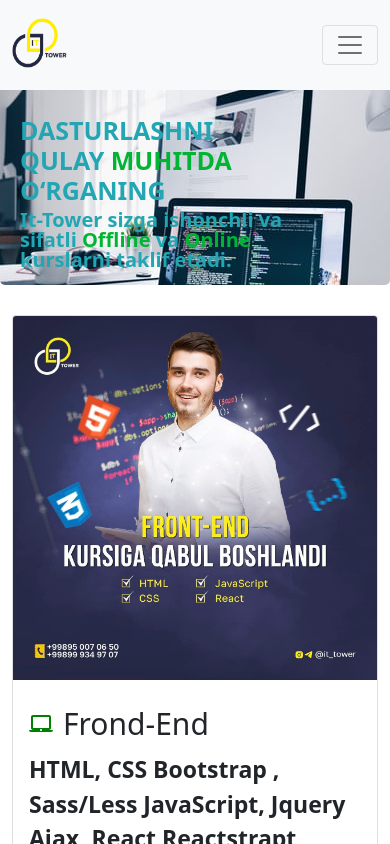
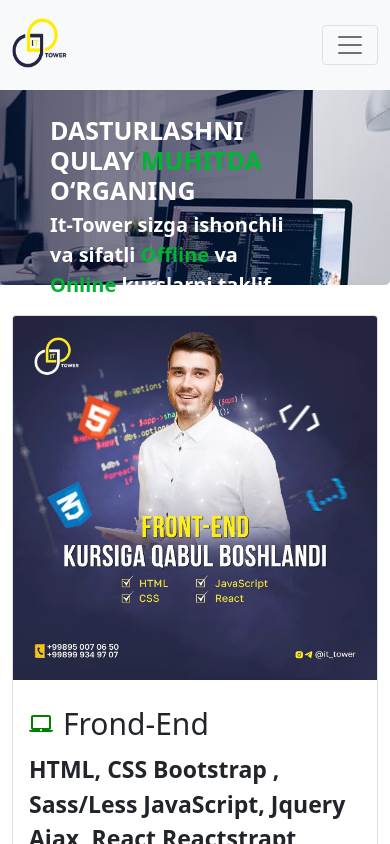
Before and after one commit to Rahmonbek/ittower, a React (Create React App) app: page /course in a window 390 px wide. Shown: the top 844 px of the page. Built offline with nearby package versions, Linux system fonts and the light colour scheme.

Commit message:
tayyor
tayyor

```diff
--- a/src/pages/dashboards/css/Course.module.css
+++ b/src/pages/dashboards/css/Course.module.css
@@ -192,29 +192,30 @@
     .CoureselImg{
         width: 100%;
         height: 200px;
-        padding-top: 30px;
         margin-top: -30px;
         background: url(../img/brand4.jpg);
 
     }
     .TextMeGroup{
-        width: 100%;
-        margin: auto;
+        padding: 30px;
+       width: 140vw;
+       color: white;
         display: block;
-        line-height: 20px;
+        background-color: rgba(2, 2, 39, 0.507);
+
     }
     .TextMe{
         width: 100%;
         display: block;
         font-size: 25px;
         line-height: 30px;
-        color: #22a6b3;
+        color: white;
     }
     .TextMeSmall{
         width: 100%;
         margin-top: -1%;
         font-size: 20px;
-        color: #22a6b3;
+        color: white;
     }
     .Rasm{
         display: none;
--- a/src/pages/dashboards/pages/Course.js
+++ b/src/pages/dashboards/pages/Course.js
@@ -18,7 +18,6 @@
 export default function Course(){
   return (  <div><Bosh/>
     <div className = {styles.HeaderMenu}>
-
         <div className = {styles.BodyMenu}>
           <div className = {styles.CoureselImg}>
             <p className = {styles.TextMeGroup}>
```
